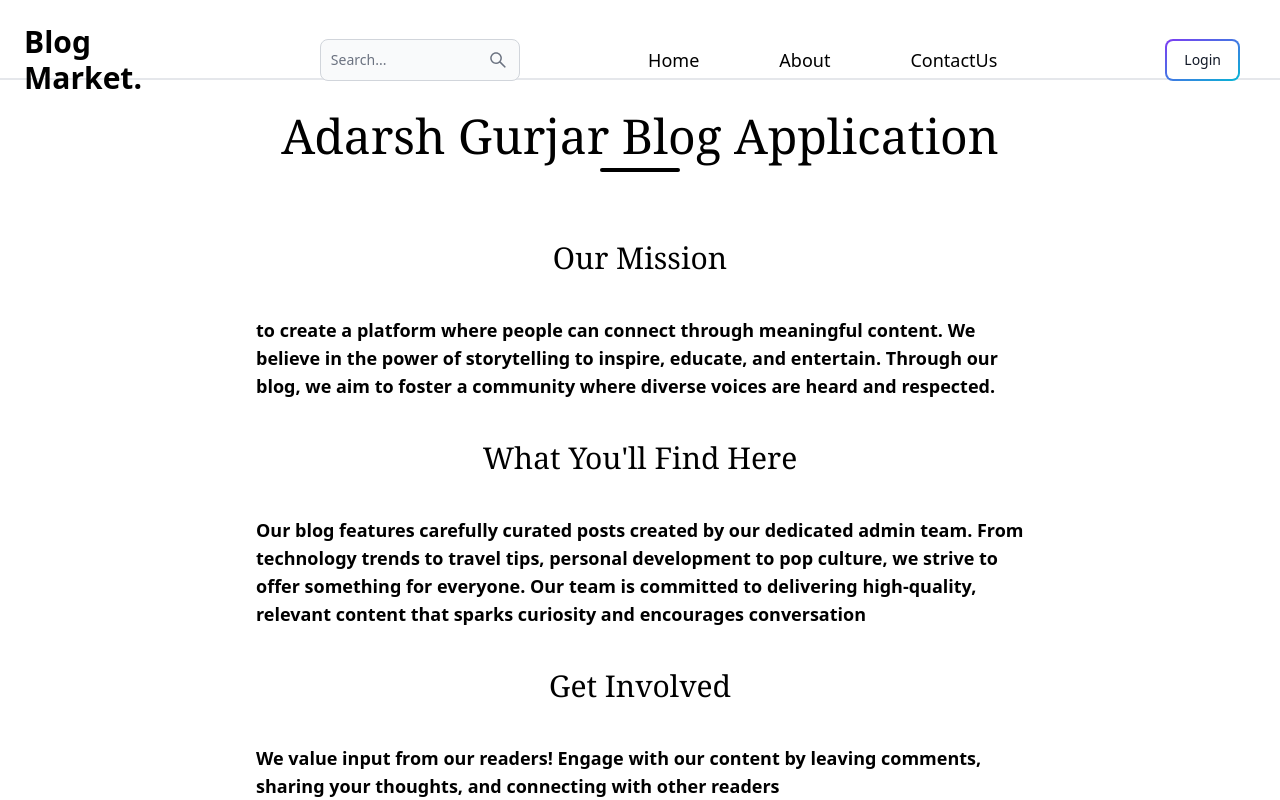
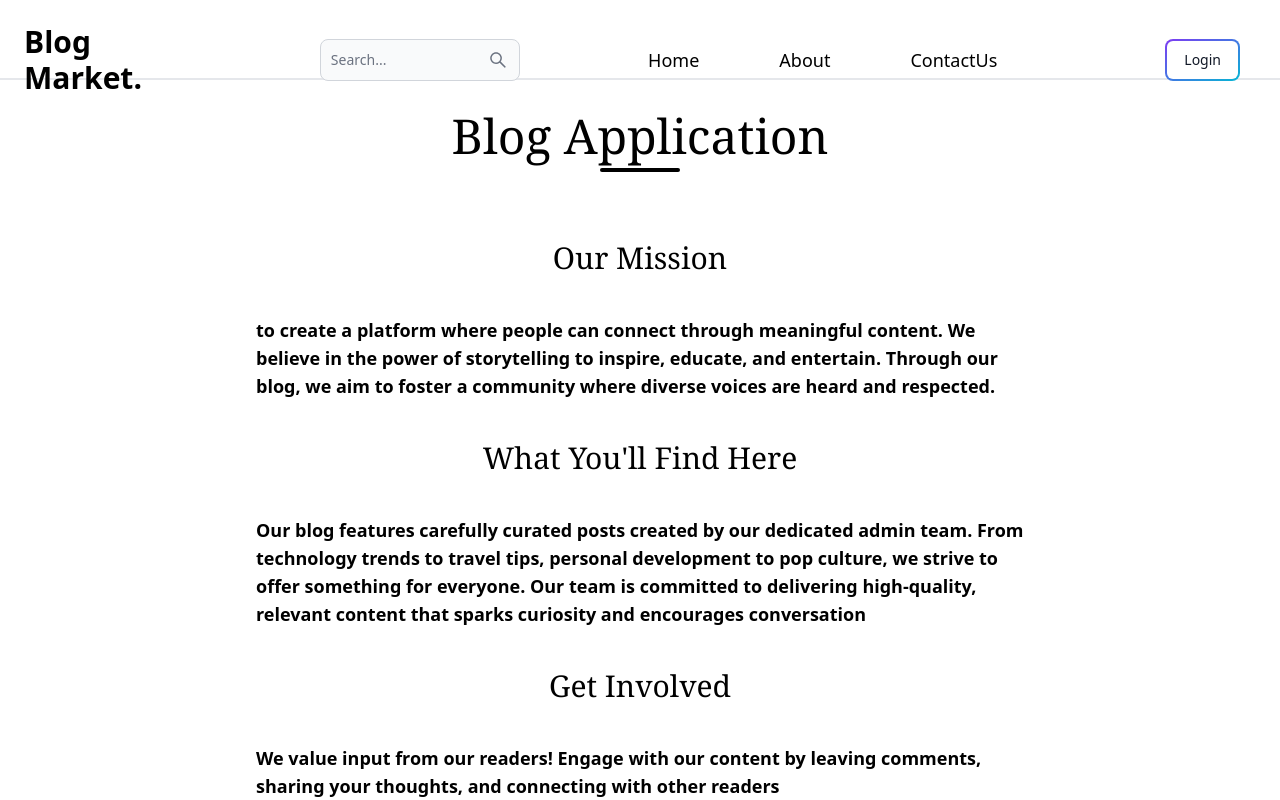
Before and after one commit to adarsh12u/Blog_Frontend, a React (Vite) app in the folder frontend/: page /about in a window 1280 px wide. Shown: the top 800 px of the page. Built offline with nearby package versions, Linux system fonts and the light colour scheme.

Commit message:
Update blog title in About page
remove my static  name

```diff
--- a/frontend/src/pages/About.jsx
+++ b/frontend/src/pages/About.jsx
@@ -5,7 +5,7 @@ const About = () => {
     <section className=' flex flex-col p-3 items-center gap-10'>
 
              <div className=' flex  flex-col items-center mt-5'>
-                     <h1 className=' font-serif text-2xl  md:text-5xl'>Adarsh Gurjar Blog Application</h1>
+                     <h1 className=' font-serif text-2xl  md:text-5xl'>Blog Application</h1>
                      <div className=' mt-2 w-20 h-1 bg-black rounded-lg'></div>
                 </div>
 
```
